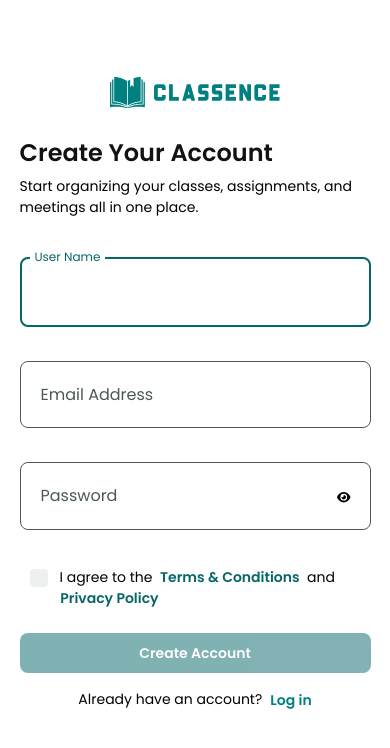
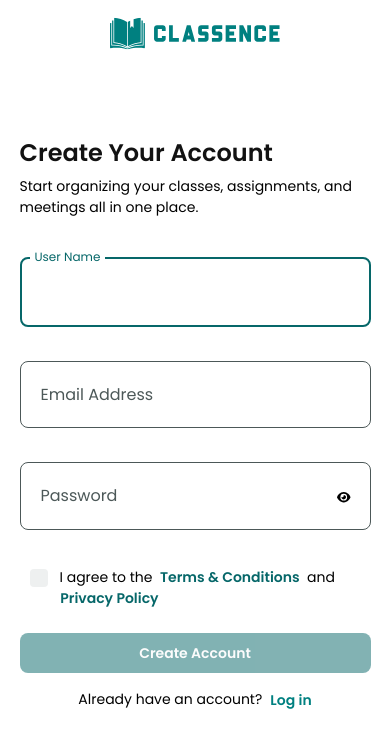
Before and after one commit to Shreyanshu005/Classence-Frontened, a React (Create React App) app: page /signup in a window 390 px wide. Shown: the top 748 px of the page. Built offline with nearby package versions, Linux system fonts and the light colour scheme.

Commit message:
fixed signup page

```diff
--- a/src/components/css/signup.css
+++ b/src/components/css/signup.css
@@ -259,8 +259,8 @@ background: rgb(254, 250, 238);  padding: 10px;
   #signmobscreenlogo {
     display: flex;
     justify-content: center;
-   align-items: center;
-   margin-top: 5vh;
+   align-items: baseline;
+   margin-top: 2vh;
    height: 100px;
   }
   #signmobscreenlogo img{
@@ -302,7 +302,7 @@ background: rgb(254, 250, 238);  padding: 10px;
 }
 .checkbox-container{
   margin-bottom: 50px;
-  /* justify-content: space-between; */
+
 }
 .checkbox-container a{
   font-size: 14px;
@@ -310,7 +310,7 @@ background: rgb(254, 250, 238);  padding: 10px;
 }
 input[type="checkbox"]{
   margin-left: auto;
-  /* margin-top: 4px; */
+
 }
 #signmobscreenlogo {
   display: flex;
@@ -359,6 +359,16 @@ label[for="terms"]{
   }}
 @media (max-width:468px) {
   #pp{
-
-    margin-left: 37px;
-  }}
+  margin-left: 37px;
+  }
+}
+@media(max-height:750px){
+  #signupmobscreenlogo{
+    margin-top: 0;
+  }
+  .signupleftSub p{
+    margin-bottom: 10px;
+  }#sub {
+    margin-top: 10px;
+  }
+}
```
Also changed, not shown: src/components/css/login.css (line endings or trailing spaces).
